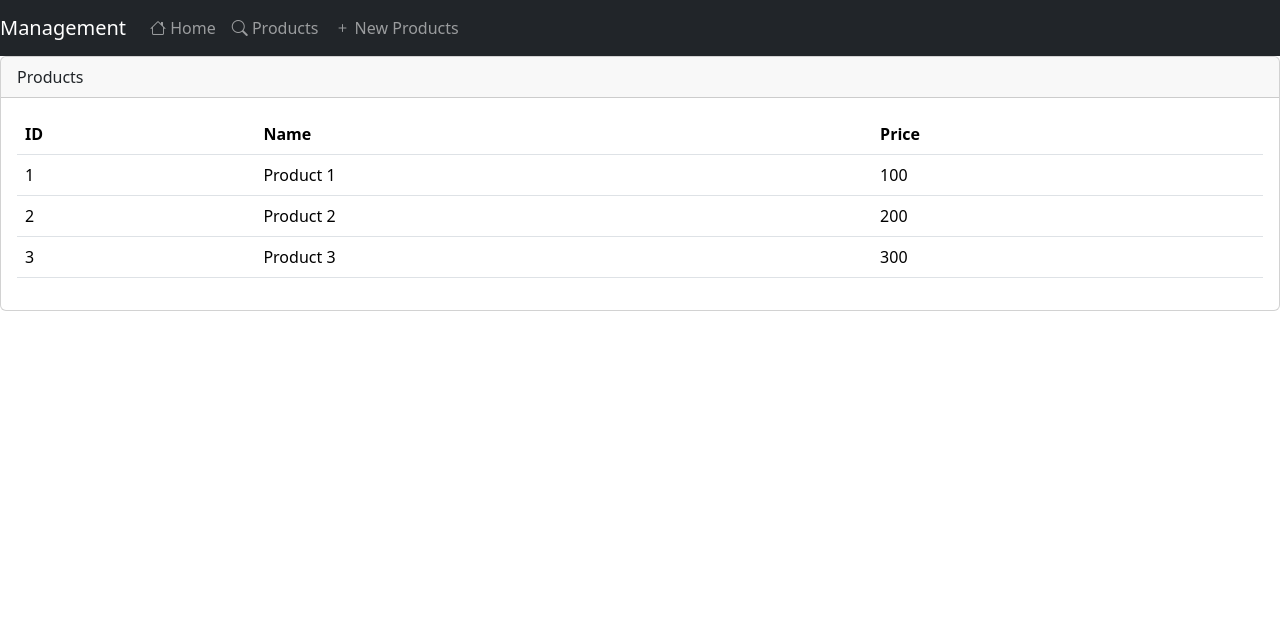
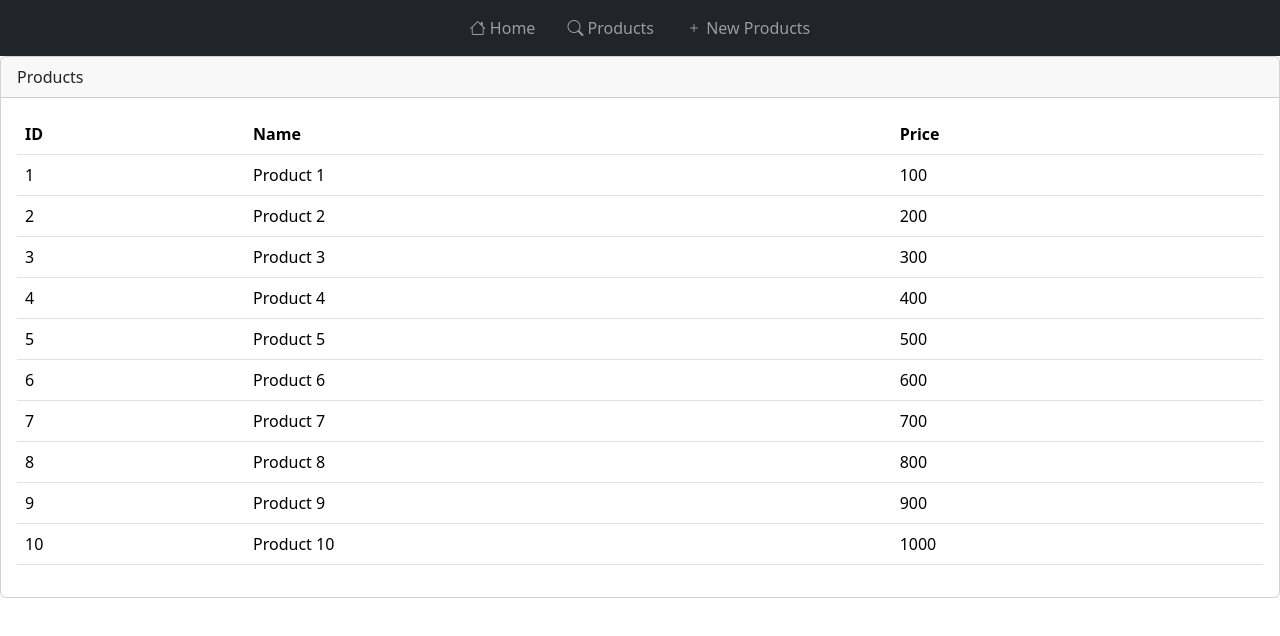
Before and after one commit to ELMOUADDIBE/tp4-AngularDemo, an Angular app in the folder demoTP4/: page /products in a window 1280 px wide. Shown: the top 636 px of the page. Built offline with nearby package versions, Linux system fonts and the light colour scheme; data requests are answered from the project's data file.

Commit message:
service product

```diff
--- a/demoTP4/data/db.json
+++ b/demoTP4/data/db.json
@@ -24,6 +24,31 @@
             "id": 5,
             "name": "Product 5",
             "price": 500
+        },
+        {
+            "id": 6,
+            "name": "Product 6",
+            "price": 600
+        },
+        {
+            "id": 7,
+            "name": "Product 7",
+            "price": 700
+        },
+        {
+            "id": 8,
+            "name": "Product 8",
+            "price": 800
+        },
+        {
+            "id": 9,
+            "name": "Product 9",
+            "price": 900
+        },
+        {
+            "id": 10,
+            "name": "Product 10",
+            "price": 1000
         }
     ]
 }
--- a/demoTP4/src/app/app.component.html
+++ b/demoTP4/src/app/app.component.html
@@ -1,17 +1,15 @@
-<nav class="navbar navbar-expand-lg navbar-dark bg-dark">
-  <a class="navbar-brand" href="">Management</a>
-  <button class="navbar-toggler" type="button" data-toggle="collapse" data-target="#navbarNav"
-    aria-controls="navbarNav" aria-expanded="false" aria-label="Toggle navigation">
-    <span class="navbar-toggler-icon"></span>
-  </button>
-  <div class="collapse navbar-collapse" id="navbarNav">
-    <ul class="navbar-nav">
-      <li *ngFor="let action of actions" class="nav-item">
-        <button (click)="setCurrentAction(action)"
-        class="nav-link" routerLink="{{action.link}}"><i class="bi bi-{{action.icon}}"></i> {{action.name}}</button>
-    </ul>
+<nav class="navbar navbar-expand navbar-dark bg-dark">
+  <div class="navbar-nav d-flex justify-content-center w-100">
+    <button *ngFor="let action of actions"
+            class="btn nav-item nav-link mx-2"
+            [class.active]="currentAction === action"
+            (click)="setCurrentAction(action)"
+            [routerLink]="action.link">
+      <i class="bi bi-{{action.icon}}"></i> {{action.name}}
+    </button>
   </div>
 </nav>
+
 
 <router-outlet>
 
--- a/demoTP4/src/app/app.module.ts
+++ b/demoTP4/src/app/app.module.ts
@@ -6,6 +6,7 @@ import { AppComponent } from './app.component';
 import { HomeComponent } from './home/home.component';
 import { ProductsComponent } from './products/products.component';
 import { NewProductsComponent } from './new-products/new-products.component';
+import { HttpClientModule, provideHttpClient} from '@angular/common/http';
 
 @NgModule({
   declarations: [
@@ -16,10 +17,11 @@ import { NewProductsComponent } from './new-products/new-products.component';
   ],
   imports: [
     BrowserModule,
-    AppRoutingModule
+    AppRoutingModule,
+    HttpClientModule
   ],
   providers: [
-    provideClientHydration()
+    provideClientHydration(),
   ],
   bootstrap: [AppComponent]
 })
--- a/demoTP4/src/app/products/products.component.ts
+++ b/demoTP4/src/app/products/products.component.ts
@@ -1,14 +1,31 @@
-import { Component } from '@angular/core';
+import { HttpClient, HttpClientModule } from '@angular/common/http';
+import { Component, OnInit } from '@angular/core';
+import { ProductService } from '../services/product.service';
 
 @Component({
   selector: 'app-products',
   templateUrl: './products.component.html',
   styleUrl: './products.component.css'
 })
-export class ProductsComponent {
-  products: Array<any> = [
-    { id: 1, name: 'Product 1', price: 100 },
-    { id: 2, name: 'Product 2', price: 200 },
-    { id: 3, name: 'Product 3', price: 300 }
-  ];
+export class ProductsComponent implements OnInit {
+  constructor(private productsService: ProductService) {
+  }
+
+  ngOnInit() {
+    this.getProducts();
+    }
+
+    getProducts(){
+      this.productsService.getProducts()
+      .subscribe({
+        next: data => {
+          this.products = data;
+        },
+        error: error => {
+          console.log(error);
+        }
+      })
+    }
+
+  products: Array<any> = [];
 }
--- /dev/null
+++ b/demoTP4/src/app/services/product.service.ts
@@ -0,0 +1,16 @@
+import { HttpClient } from '@angular/common/http';
+import { Injectable } from '@angular/core';
+import { Observable } from 'rxjs';
+
+@Injectable({
+  providedIn: 'root'
+})
+export class ProductService {
+
+  constructor(private http:HttpClient) { }
+
+  public getProducts():Observable<any>{
+    return this.http.get<Array<any>>('http://localhost:8888/products');
+  }
+
+}
```
Also changed, not shown: 1 other file (tests, documents, lock files or other folders).
